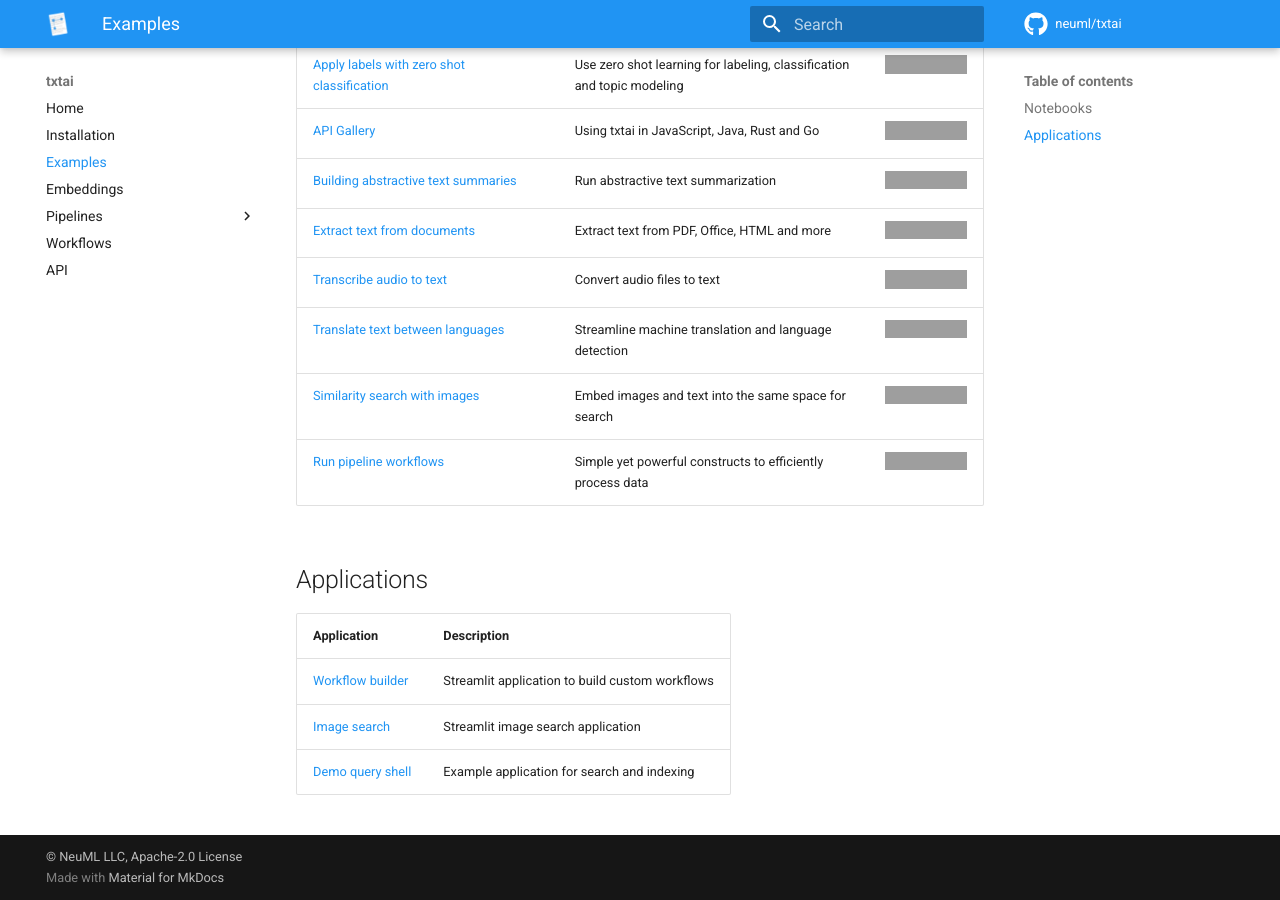
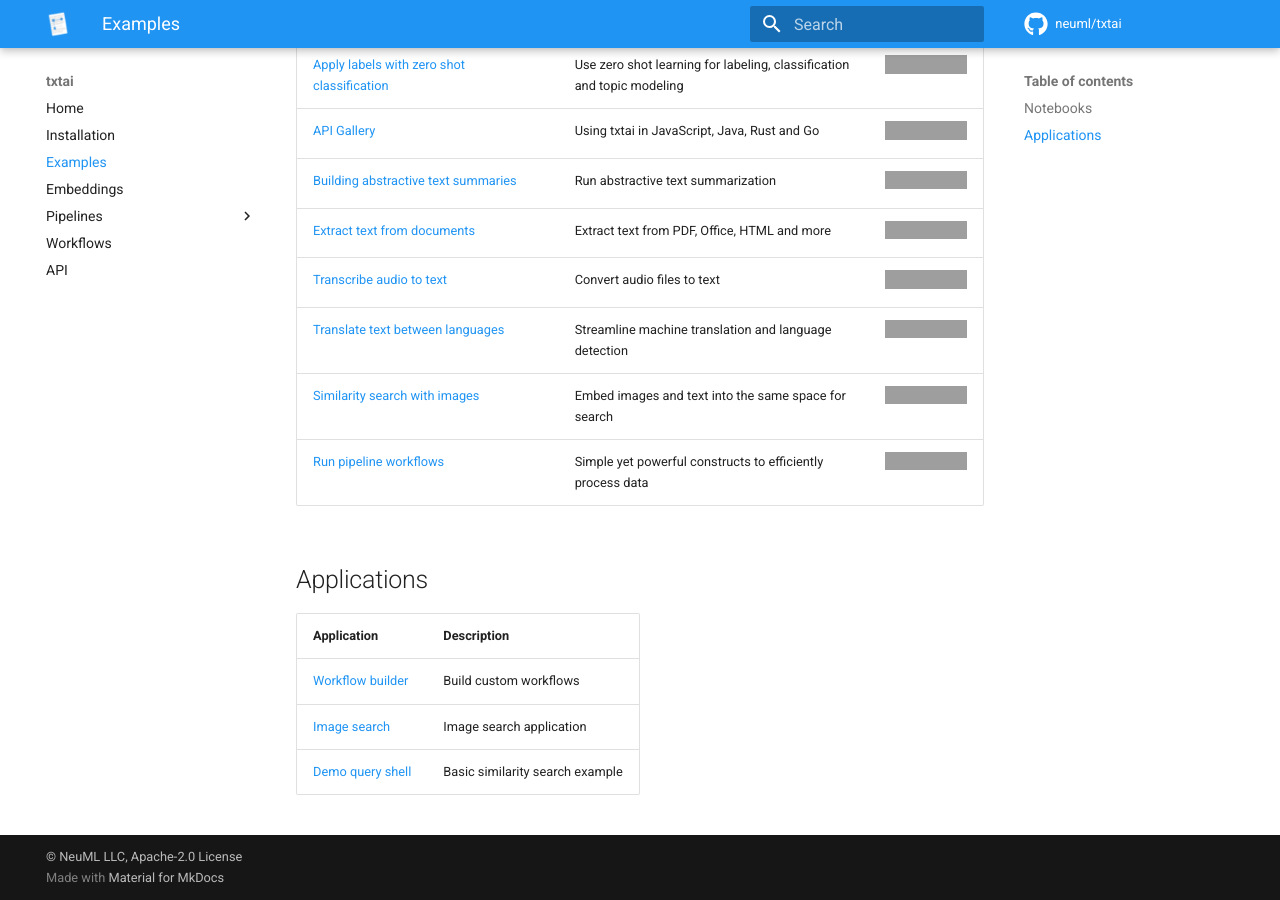
Before and after one commit to neuml/txtai, an MkDocs documentation site: the page built from docs/examples.md, in a window 1280 px wide and 900 px high, scrolled down 688 px, cut to the strip 0-900 px from the top of the window. Built offline with MkDocs 1.6.1 and Material for MkDocs 9.7.7, drawn with Linux system fonts in a browser that asks for light colours; comment, search, counter and statistics services are not loaded; grey boxes are pictures that could not be loaded.

Commit message:
Documentation update

```diff
--- a/docs/examples.md
+++ b/docs/examples.md
@@ -25,6 +25,6 @@
 
 | Application  | Description  |
 |:----------|:-------------|
-| [Workflow builder](https://github.com/neuml/txtai/blob/master/examples/workflows.py) | Streamlit application to build custom workflows |
-| [Image search](https://github.com/neuml/txtai/blob/master/examples/images.py) | Streamlit image search application |
-| [Demo query shell](https://github.com/neuml/txtai/blob/master/examples/demo.py) | Example application for search and indexing |
+| [Workflow builder](https://github.com/neuml/txtai/blob/master/examples/workflows.py) | Build custom workflows |
+| [Image search](https://github.com/neuml/txtai/blob/master/examples/images.py) | Image search application |
+| [Demo query shell](https://github.com/neuml/txtai/blob/master/examples/demo.py) | Basic similarity search example |
```
Also changed, not shown: README.md (+2 -2 lines).
